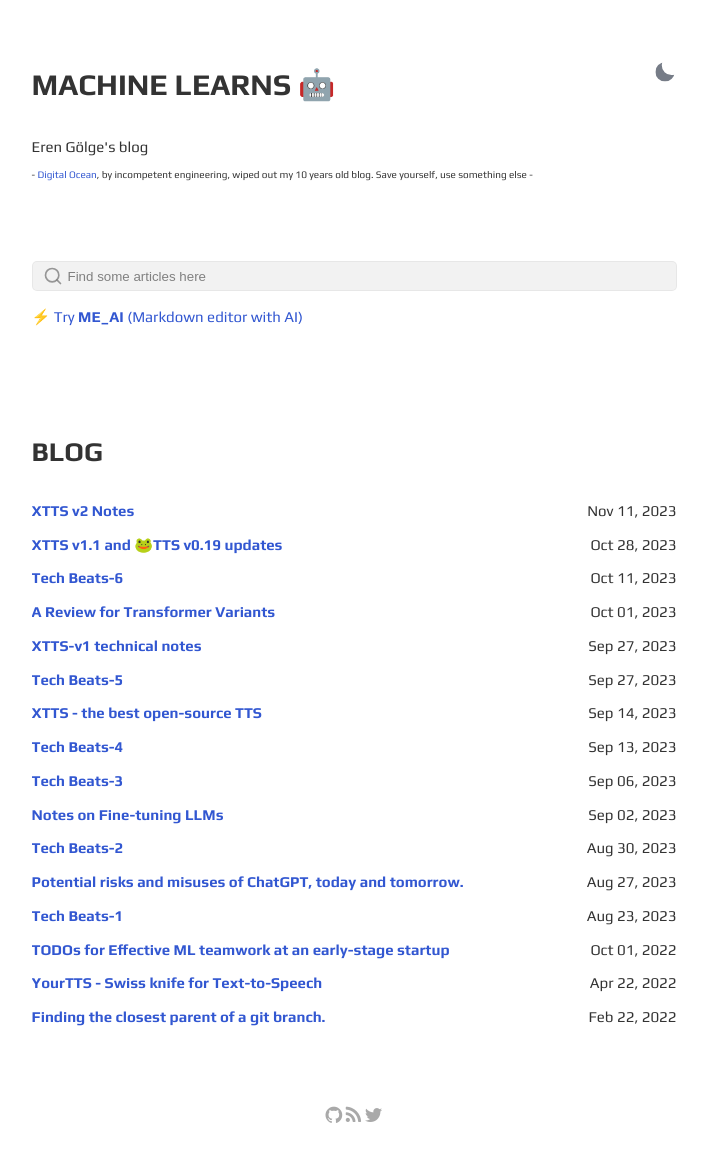
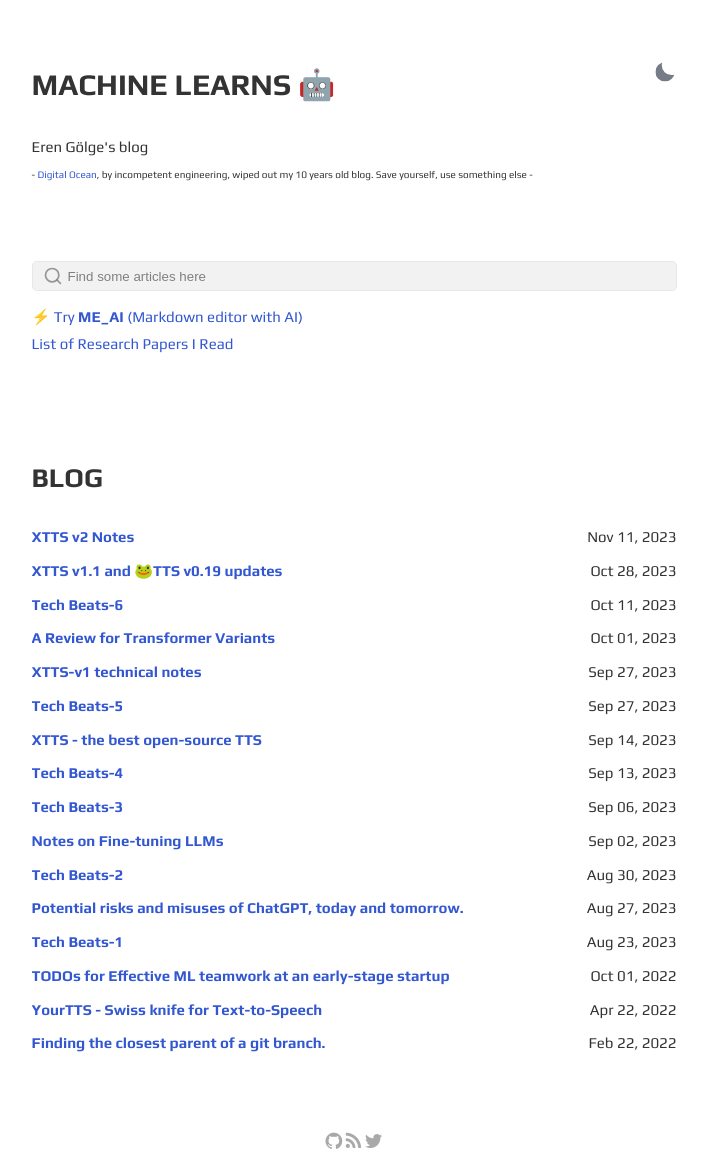
Before and after one commit to erogol/erogol.github.io, a Jekyll site: the page built from index.html, in a window 1280 px wide. Shown: the whole page, without its empty margins (286-994 px from the left). Built offline with Jekyll 4.4.1, drawn with Linux system fonts in a browser that asks for light colours; before the commit the page ends 1145 px from its top, so only the background shows below that.

Commit message:
Add list of resarch papers

```diff
--- a/index.html
+++ b/index.html
@@ -41,6 +41,10 @@ layout: default
 <p>
     <a href="{{ site.url }}{{ site.baseurl }}/meai.html"> ⚡️ Try <strong>ME_AI</strong> (Markdown editor with AI)</a>
 </p>
+<br\>
+<p>
+    <a href="https://www.notion.so/erogol/abda02fc30ff483ab3eb03d1be28e342?v=30b3ac1ec4954f0fa1548a5fc14b041a&pvs=4"> List of Research Papers I Read </a>
+</p>
 
 <section class="posts" id="Blog">
     <h2>BLOG</h2>
```
